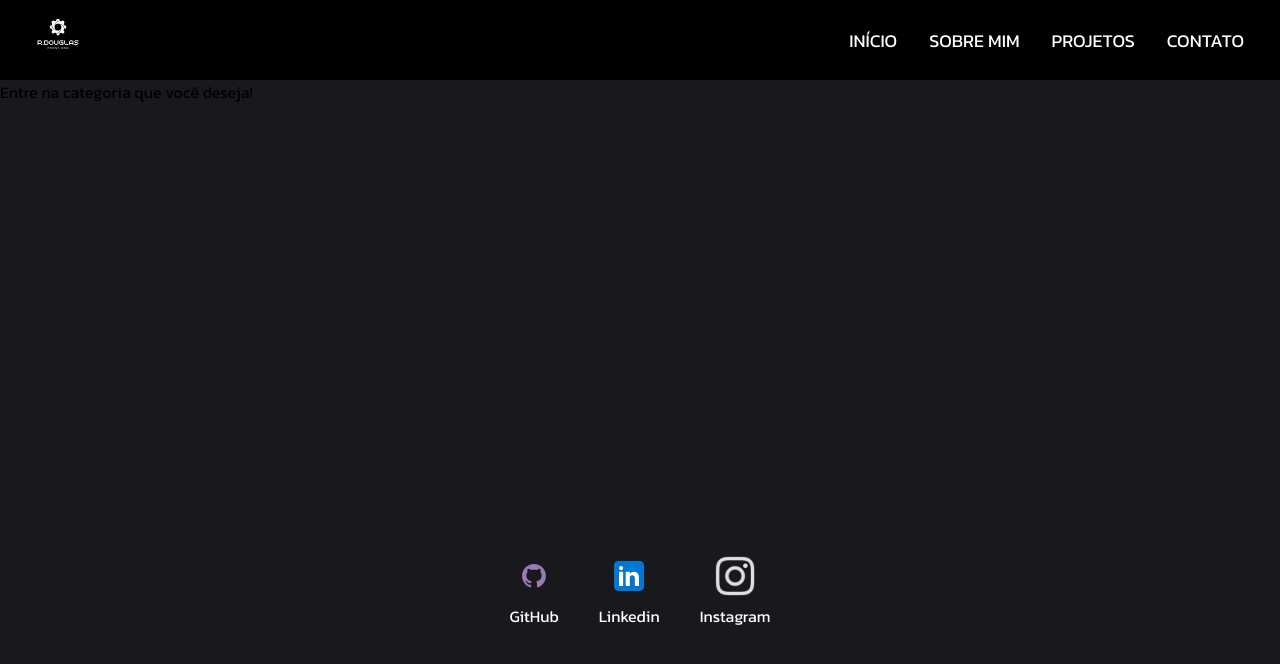
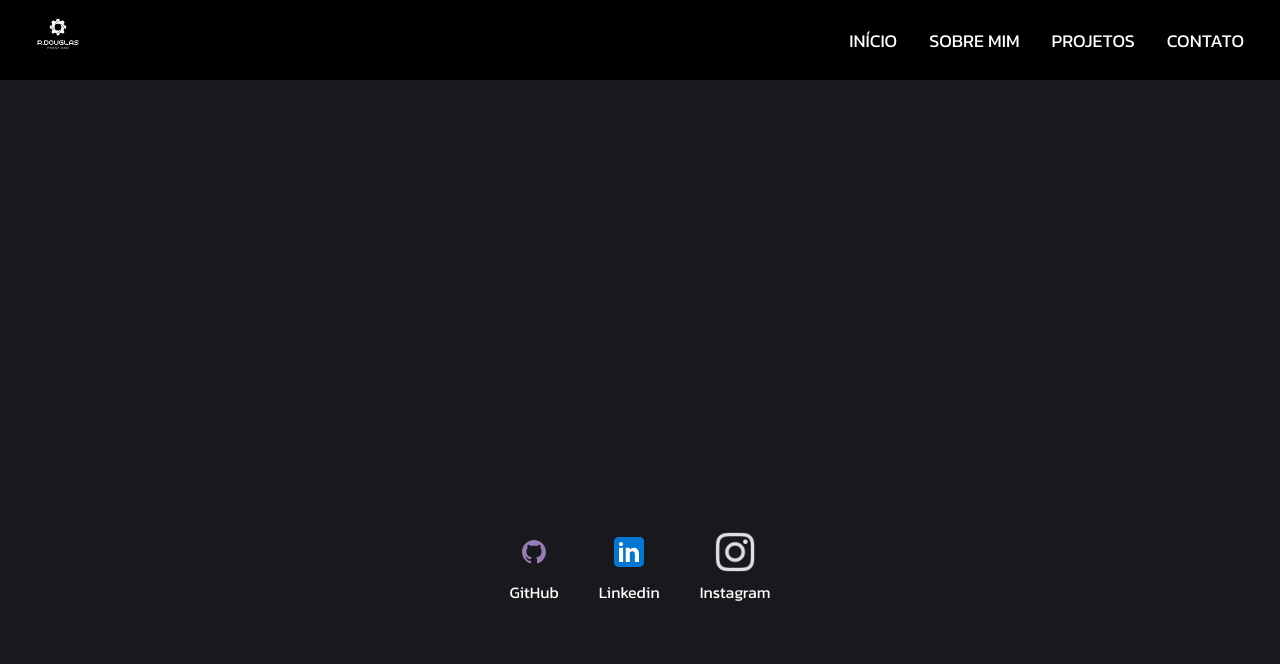
Before and after one commit to robertdouglasaimon/projeto-microsite, a plain HTML site: page index.html in a window 1280 px wide. Drawn offline with Linux system fonts and the light colour scheme.

Commit message:
Update index.html

```diff
--- a/index.html
+++ b/index.html
@@ -40,7 +40,7 @@
      </header>
     <!-------------------------------------------------------------------->
      <p class="title">
-        Entre na categoria que você deseja!
+
      </p>
      <div class="container">
         <div class="#">
```
